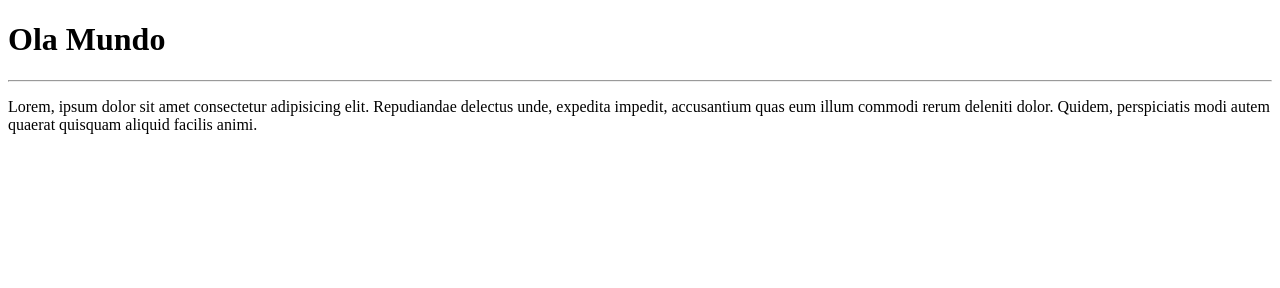
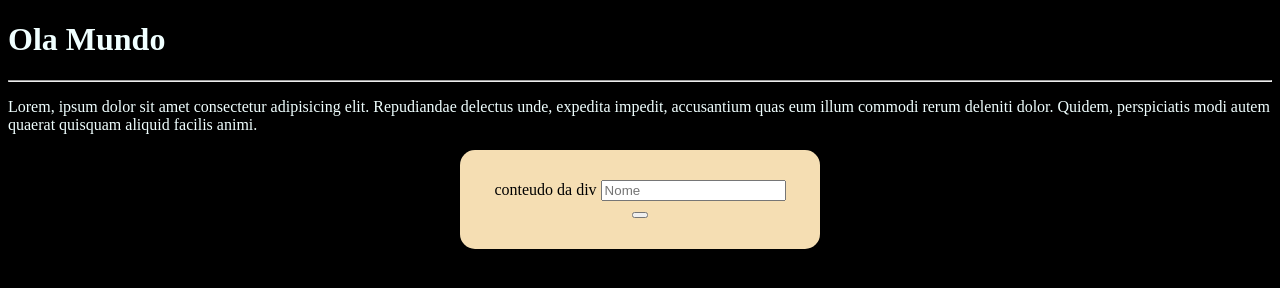
Before and after one commit to Conradiz/JavaScript, a plain HTML site: page site-exemplo/index.html in a window 1280 px wide. Drawn offline with Linux system fonts and the light colour scheme.

Commit message:
atualizaçoes

```diff
--- a/site-exemplo/index.css
+++ b/site-exemplo/index.css
@@ -0,0 +1,14 @@
+body{
+    background: black;
+}
+header{
+    color: azure;
+}
+section{
+    padding: 30px;
+    width: 300px;
+    background: wheat;
+    border-radius: 15px;
+    text-align: center;
+    margin: auto;
+}
--- a/site-exemplo/index.html
+++ b/site-exemplo/index.html
@@ -15,6 +15,12 @@
     </header>
     <section>
         <div>
+            conteudo da div
+            <input type="text" id="nome" placeholder="Nome">
+            <button id="res" onclick="result()"></button>
+        </div>
+        <div>
+
         </div>
     </section>
     <footer>
--- a/site-exemplo/index.js
+++ b/site-exemplo/index.js
@@ -0,0 +1,3 @@
+function result(){
+    var nome = window.document.getElementById('nome')
+}
```
